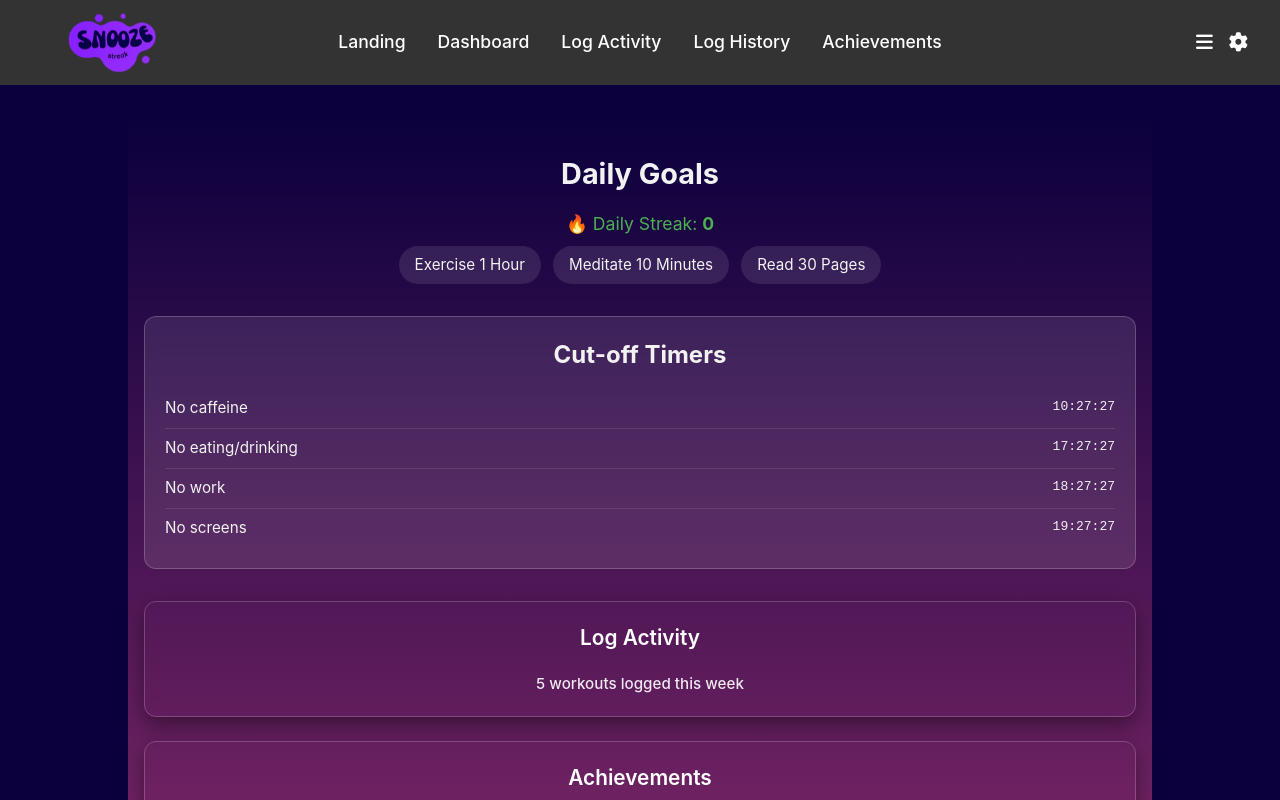
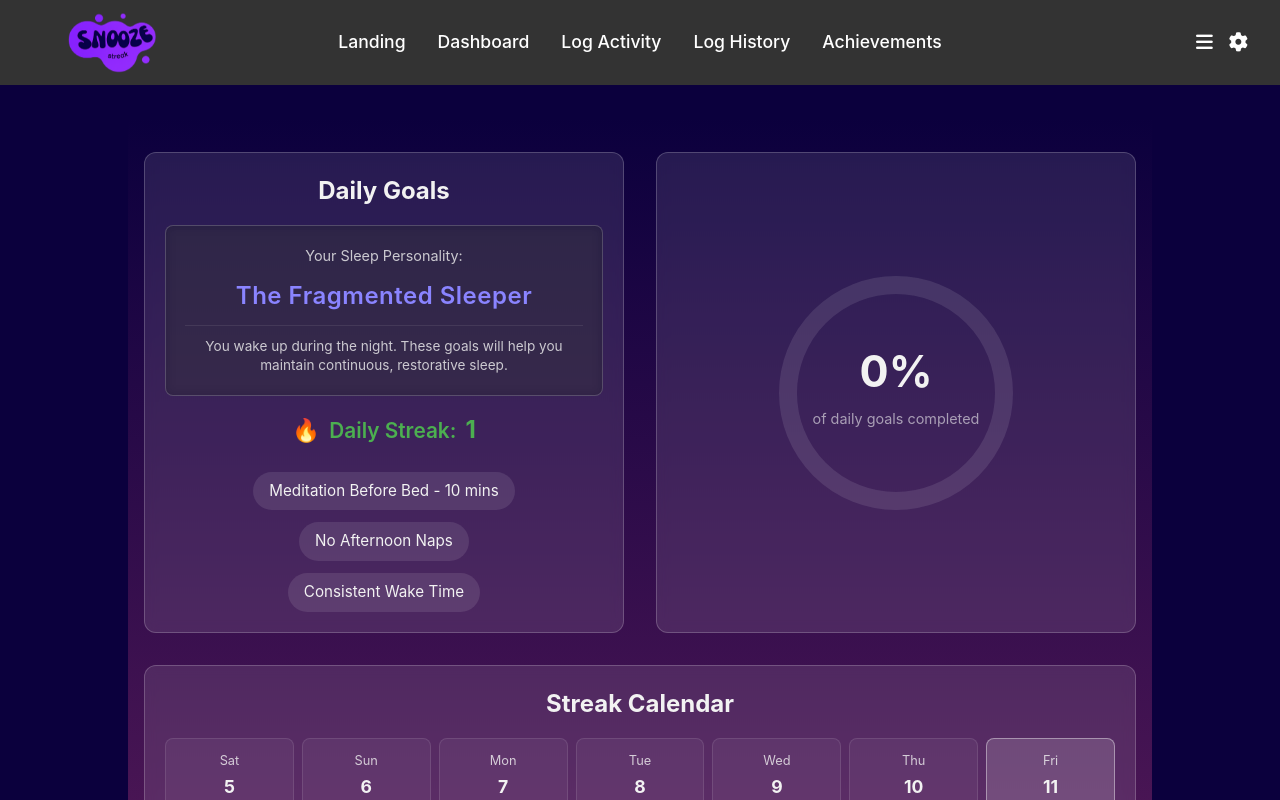
Before and after one commit to kayzute/snoozestreak, a React (Vite) app in the folder frontend/: page /signin in a window 1280 px wide. Both pictures are taken after typing "name@example.com", "Sample123" into the empty fields and a click on the button "Sign In". Shown: the top 800 px of the page. Built offline with nearby package versions, Linux system fonts and the light colour scheme.

Commit message:
Final dashboard fix

```diff
--- /dev/null
+++ b/frontend/src/components/CircularProgress.jsx
@@ -0,0 +1,66 @@
+import React from 'react';
+
+const CircularProgress = ({ percentage }) => {
+  const radius = 60;
+  const circumference = 2 * Math.PI * radius;
+  const strokeDashoffset = circumference - (percentage / 100) * circumference;
+
+  return (
+    <div className="circular-progress">
+      <svg width="150" height="150" viewBox="0 0 150 150">
+        {/* Background circle */}
+        <circle
+          cx="75"
+          cy="75"
+          r={radius}
+          stroke="rgba(255,255,255,0.1)"
+          strokeWidth="10"
+          fill="none"
+        />
+        {/* Progress circle */}
+        <circle
+          cx="75"
+          cy="75"
+          r={radius}
+          stroke="#4caf50"
+          strokeWidth="10"
+          fill="none"
+          strokeDasharray={circumference}
+          strokeDashoffset={strokeDashoffset}
+          transform="rotate(-90 75 75)"
+          style={{
+            transition: 'stroke-dashoffset 0.3s ease'
+          }}
+        />
+        {/* Percentage text */}
+        <text
+          x="75"
+          y="65"
+          textAnchor="middle"
+          dominantBaseline="middle"
+          fill="#f2f2f2"
+          fontSize="24"
+          fontWeight="bold"
+          fontFamily="-apple-system, BlinkMacSystemFont, 'Segoe UI', sans-serif"
+        >
+          {Math.round(percentage)}%
+        </text>
+        {/* Subtitle text */}
+        <text
+          x="75"
+          y="90"
+          textAnchor="middle"
+          dominantBaseline="middle"
+          fill="#f2f2f2"
+          fontSize="8"
+          fontFamily="-apple-system, BlinkMacSystemFont, 'Segoe UI', sans-serif"
+          opacity="0.6"
+        >
+          of daily goals completed
+        </text>
+      </svg>
+    </div>
+  );
+};
+
+export default CircularProgress;
--- a/frontend/src/pages/Dashboard.css
+++ b/frontend/src/pages/Dashboard.css
@@ -34,25 +34,90 @@ body {
 
 .daily-goals {
   margin-bottom: 2rem;
+  display: flex;
+  justify-content: space-between;
+  gap: 2rem;
+  width: 100%;
 }
+
+.goals-box {
+  flex: 0 0 calc(50% - 1rem);
+  padding: 1.25rem;
+  background: rgba(255,255,255,0.1);
+  border: 1px solid rgba(255,255,255,0.2);
+  border-radius: 12px;
+  backdrop-filter: blur(6px);
+  display: flex;
+  flex-direction: column;
+  align-items: center;
+  transition: transform 0.2s ease, box-shadow 0.2s ease;
+}
+
+.goals-box:hover {
+  transform: scale(1.02);
+  box-shadow: 0 8px 20px rgba(0, 0, 0, 0.2);
+}
+
+.goals-box .section-title {
+  margin-top: 0;
+  font-size: 1.5rem;
+  text-align: center;
+  margin-bottom: 1rem;
+}
+
+.goals-container {
+  display: flex;
+  flex-direction: column;
+  align-items: center;
+}
+
 .goals-grid {
-  display: inline-flex;
-  flex-wrap: wrap;
+  display: flex;
+  flex-direction: column;
   gap: 0.75rem;
+  width: 100%;
+}
+
+.progress-container {
+  flex: 0 0 calc(50% - 1rem);
+  display: flex;
   justify-content: center;
+  align-items: center;
+  padding: 2rem;
+  background: rgba(255,255,255,0.1);
+  border: 1px solid rgba(255,255,255,0.2);
+  border-radius: 12px;
+  backdrop-filter: blur(6px);
+  transition: transform 0.2s ease, box-shadow 0.2s ease;
 }
+
+.progress-container:hover {
+  transform: scale(1.02);
+  box-shadow: 0 8px 20px rgba(0, 0, 0, 0.2);
+}
+
+.circular-progress {
+  display: flex;
+  justify-content: center;
+  align-items: center;
+  transform: scale(1.8);  /* Made progress bar even bigger to fill the space better */
+}
+
 .goal-pill {
   background: var(--pill-bg);
   padding: 0.5rem 1rem;
   border-radius: 999px;
   font-size: 0.95rem;
   cursor: pointer;
-  transition: background 0.2s;
+  transition: all 0.2s ease;
   color: var(--text-light);
+  text-align: center;
+  width: fit-content;
+  margin: 0 auto;
 }
+
 .goal-pill:hover {
-  background: var(----pill-bg);
-  color: var(--accent-grad)
+  background: rgba(255,255,255,0.2);
 }
 
 /* widgets */
@@ -101,6 +166,11 @@ body {
   border: 1px solid rgba(255,255,255,0.2);
   border-radius: 12px;
   backdrop-filter: blur(6px);
+  transition: transform 0.2s ease, box-shadow 0.2s ease;
+}
+.daily-timers:hover {
+  transform: scale(1.02);
+  box-shadow: 0 8px 20px rgba(0, 0, 0, 0.2);
 }
 .daily-timers h2 {
   margin: 0 0 1rem;
@@ -131,11 +201,59 @@ body {
   color: #f2f2f2;
 }
 
+@keyframes shakeAndGrow {
+  0% {
+    transform: scale(1) rotate(0deg);
+    opacity: 0.5;
+  }
+  10% {
+    transform: scale(1) rotate(0deg);
+    opacity: 1;
+  }
+  20% {
+    transform: scale(1.1) rotate(-5deg);
+  }
+  30% {
+    transform: scale(1.2) rotate(5deg);
+  }
+  40% {
+    transform: scale(1.25) rotate(-5deg);
+  }
+  50% {
+    transform: scale(1.3) rotate(5deg);
+  }
+  60% {
+    transform: scale(1.3) rotate(-3deg);
+  }
+  70% {
+    transform: scale(1.2) rotate(0deg);
+  }
+  85% {
+    transform: scale(1.1) rotate(0deg);
+  }
+  100% {
+    transform: scale(1) rotate(0deg);
+  }
+}
+
 .streak-counter {
   text-align: center;
-  margin-bottom: 0.5rem;
-  font-size: 1.1rem;
-  color: #4caf50; /* green text */
+  margin-bottom: 1.5rem;
+  font-size: 1.3rem;
+  color: #4caf50;
+  font-weight: 600;
+}
+
+.streak-counter strong {
+  font-size: 1.5rem;
+  font-weight: 700;
+  margin-left: 4px;
+}
+
+.streak-counter .fire-emoji {
+  display: inline-block;
+  font-size: 1.4rem;
+  margin-right: 4px;
 }
 
 
@@ -148,3 +266,123 @@ body {
 .goal-pill.completed:hover {
   opacity: 0.8;
 }
+
+.role-value {
+  font-weight: 600;
+  font-size: 1.5rem;
+  display: block;
+  margin: 0.7rem 0;
+  color: #8A84FF;
+  letter-spacing: 0.5px;
+}
+
+.role-indicator {
+  background: rgba(20, 20, 30, 0.4);
+  border-radius: 8px;
+  padding: 1.2rem;
+  margin-bottom: 1rem;
+  text-align: center;
+  backdrop-filter: blur(6px);
+  border: 1px solid rgba(255,255,255,0.2);
+}
+
+.role-label {
+  color: var(--text-light);
+  opacity: 0.8;
+  font-size: 0.9rem;
+  display: block;
+}
+
+.role-description {
+  color: var(--text-light);
+  font-size: 0.85rem;
+  opacity: 0.8;
+  line-height: 1.4;
+  margin-top: 0.7rem;
+  padding-top: 0.7rem;
+  border-top: 1px solid rgba(255,255,255,0.1);
+}
+
+.streak-calendar {
+  background: rgba(255,255,255,0.1);
+  border: 1px solid rgba(255,255,255,0.2);
+  border-radius: 12px;
+  padding: 1.25rem;
+  margin: 2rem 0;
+  backdrop-filter: blur(6px);
+}
+
+.streak-calendar h2 {
+  margin: 0 0 1rem;
+  text-align: center;
+  color: var(--text-light);
+  font-size: 1.5rem;
+}
+
+.calendar-grid {
+  display: grid;
+  grid-template-columns: repeat(7, 1fr);
+  gap: 0.5rem;
+}
+
+.calendar-day {
+  background: rgba(255,255,255,0.05);
+  border: 1px solid rgba(255,255,255,0.1);
+  border-radius: 8px;
+  padding: 0.75rem;
+  text-align: center;
+  position: relative;
+  transition: all 0.2s ease;
+}
+
+.calendar-day:hover {
+  transform: translateY(-2px);
+  background: rgba(255,255,255,0.1);
+}
+
+.completion-indicator {
+  position: absolute;
+  top: 0.25rem;
+  right: 0.25rem;
+  color: #4caf50;
+  font-size: 1.1rem;
+  font-weight: bold;
+}
+
+.calendar-day.completed {
+  background: rgba(76, 175, 80, 0.3);
+  border-color: #4caf50;
+}
+
+.calendar-day.completed:hover {
+  background: rgba(76, 175, 80, 0.4);
+}
+
+.calendar-day.completed .day-label,
+.calendar-day.completed .date-number {
+  color: #fff;
+}
+
+.calendar-day.today {
+  border-color: rgba(255,255,255,0.4);
+  background: rgba(255,255,255,0.15);
+}
+
+.calendar-day.today.completed {
+  border-color: #4caf50;
+  background: rgba(76, 175, 80, 0.3);
+  box-shadow: 0 0 10px rgba(76, 175, 80, 0.2);
+}
+
+.day-label {
+  font-size: 0.8rem;
+  color: var(--text-light);
+  opacity: 0.8;
+  margin-bottom: 0.25rem;
+}
+
+.date-number {
+  font-size: 1.1rem;
+  font-weight: bold;
+  color: var(--text-light);
+}
--- a/frontend/src/pages/Dashboard.jsx
+++ b/frontend/src/pages/Dashboard.jsx
@@ -1,5 +1,6 @@
 import React, { useState, useEffect } from 'react';
 import { Link } from 'react-router-dom';
+import CircularProgress from '../components/CircularProgress';
 import './Dashboard.css';
 // git test
 
@@ -16,16 +17,62 @@ function formatDuration(ms) {
 
 function getNextBedtime(timeStr) {
   const [H, M] = timeStr.split(':').map(Number);
-  const now    = new Date();
-  const bt     = new Date(now);
+  const now = new Date();
+  const bt = new Date(now);
   bt.setHours(H, M, 0, 0);
-  if (bt <= now) bt.setDate(bt.getDate() + 1);
+
+  // If bedtime is already past for today, set it to tomorrow
+  if (bt <= now) {
+    bt.setDate(bt.getDate() + 1);
+  }
   return bt;
 }
 
+const personalizedGoals = {
+  'Restless Relaxer': [
+    'Progressive Muscle Relaxation - 15 mins',
+    'No Screen Time 2hrs Before Bed',
+    'Evening Yoga Session - 20 mins'
+  ],
+  'Fragmented Sleeper': [
+    'Meditation Before Bed - 10 mins',
+    'No Afternoon Naps',
+    'Consistent Wake Time'
+  ],
+  'Sleep-Deprived Dreamer': [
+    'Earlier Bedtime - By 10PM',
+    'Morning Sunlight - 10 mins',
+    'No Late Caffeine'
+  ],
+  'Healthy Sleeper': [
+    'Exercise 1 Hour',
+    'Meditate 10 Minutes',
+    'Read 30 Pages'
+  ],
+  'Oversleeping Owl': [
+    'Morning Walk - 15 mins',
+    'Set Single Alarm',
+    'No Snooze Button'
+  ],
+  'default': [
+    'Exercise 1 Hour',
+    'Meditate 10 Minutes',
+    'Read 30 Pages'
+  ]
+};
+
+const sleepRoleDescriptions = {
+  'Restless Relaxer': 'Your mind tends to race at bedtime. These goals will help you wind down naturally and find your calm.',
+  'Fragmented Sleeper': 'You wake up during the night. These goals will help you maintain continuous, restorative sleep.',
+  'Sleep-Deprived Dreamer': 'You\'re getting less sleep than needed. These goals will help you reclaim your natural sleep rhythm.',
+  'Healthy Sleeper': 'You have good sleep habits. These goals will help you maintain and optimize your rest.',
+  'Oversleeping Owl': 'You tend to oversleep. These goals will help you wake up refreshed and energized.',
+  'default': 'Personalized goals to help you achieve better sleep quality.'
+};
+
 // bedtime can be altered later to add user input, maybe included in survey
 // and customizable in settings?
-function DailyTimers({ bedtime = '23:00' }) {
+function DailyTimers({ bedtime = '22:00' }) {  // Changed bedtime to 10 PM
   const goals = [
     { label: 'No caffeine',        hours: 10 },
     { label: 'No eating/drinking', hours: 3  },
@@ -33,20 +80,21 @@ function DailyTimers({ bedtime = '23:00' }) {
     { label: 'No screens',         hours: 1  },
   ];
 
-  const [now, setNow] = useState(Date.now());
+  // Set a fixed "current time" for demo purposes
+  const [now] = useState(() => {
+    const demoTime = new Date();
+    demoTime.setHours(17, 30, 0, 0); // Set to 5:30 PM
+    return demoTime.getTime();
+  });
+
   const nextBed = getNextBedtime(bedtime);
-
-  useEffect(() => {
-    const id = setInterval(() => setNow(Date.now()), 1000);
-    return () => clearInterval(id);
-  }, []);
 
   return (
     <section className="daily-timers">
       <h2>Cut-off Timers</h2>
       <ul>
         {goals.map(({ label, hours }) => {
-          const cutoff    = nextBed.getTime() - hours * 3_600_000;
+          const cutoff = nextBed.getTime() - hours * 3_600_000;
           const remaining = cutoff - now;
           return (
             <li key={label}>
@@ -61,12 +109,9 @@ function DailyTimers({ bedtime = '23:00' }) {
 }
 
 export default function Dashboard() {
-  // daily goals change based on survey
-  const dailyGoals = [
-    'Exercise 1 Hour',
-    'Meditate 10 Minutes',
-    'Read 30 Pages',
-  ];
+  const [userRole] = useState('Fragmented Sleeper');
+  const roleDescription = sleepRoleDescriptions[userRole] || sleepRoleDescriptions.default;
+  const dailyGoals = personalizedGoals[userRole] || personalizedGoals.default;
 
   const widgets = [
     {
@@ -86,55 +131,58 @@ export default function Dashboard() {
     },
   ];
 
-  // month day year format
-  const todayStr = () => new Date().toISOString().split('T')[0];
-  const yesterdayStr = () => {
-    const d = new Date();
-    d.setDate(d.getDate() - 1);
-    return d.toISOString().split('T')[0];
-  };
+  // Initialize states
+  const [streak, setStreak] = useState(1);
+  const [checkedGoals, setCheckedGoals] = useState(() => Array(dailyGoals.length).fill(false));
+  const [completionHistory, setCompletionHistory] = useState(() => {
+    const today = new Date();
+    const history = {};
 
-  // load checked state from localStorage
-  const [checkedGoals, setCheckedGoals] = useState(() => {
-    const saved = JSON.parse(localStorage.getItem('checkedGoals') || '{}');
-    if (saved.date === todayStr() && Array.isArray(saved.checked)) {
-      return saved.checked;
-    }
-    return Array(dailyGoals.length).fill(false);
+    // Add Wed 23
+    const wed23 = new Date(today);
+    wed23.setDate(23);
+    history[wed23.toISOString().split('T')[0]] = true;
+
+    // Add Sun 27
+    const sun27 = new Date(today);
+    sun27.setDate(27);
+    history[sun27.toISOString().split('T')[0]] = true;
+
+    return history;
   });
 
-  // load streak and last-counted-date
-  const [streak, setStreak] = useState(() => {
-    const saved = JSON.parse(localStorage.getItem('streakData') || '{}');
-    return saved.streak || 0;
+  // Update both streak and calendar when all goals are completed
+  useEffect(() => {
+    if (checkedGoals.every(Boolean)) {
+      // Update streak
+      setStreak(2);
+
+      // Update calendar for Monday
+      const today = new Date();
+      const monday = new Date(today);
+      monday.setDate(28); // Set to Monday the 28th
+      const mondayStr = monday.toISOString().split('T')[0];
+
+      setCompletionHistory(prev => ({
+        ...prev,
+        [mondayStr]: true
+      }));
+    } else {
+      // Reset streak and remove Monday's completion if not all goals are checked
+      setStreak(1);
+
+      const today = new Date();
+      const monday = new Date(today);
+      monday.setDate(28);
+      const mondayStr = monday.toISOString().split('T')[0];
+
+      setCompletionHistory(prev => {
+        const newHistory = { ...prev };
+        delete newHistory[mondayStr];
+        return newHistory;
       });
-  const [lastCountedDate, setLastCountedDate] = useState(() => {
-    const saved = JSON.parse(localStorage.getItem('streakData') || '{}');
-    return saved.lastDate || null;
-  });
-
-
-  useEffect(() => {
-    // checked state to today's date
-    localStorage.setItem(
-      'checkedGoals',
-      JSON.stringify({ date: todayStr(), checked: checkedGoals })
-    );
-
-    // if all goals are checked and today has not been counted, update
-    if (checkedGoals.every(Boolean) && lastCountedDate !== todayStr()) {
-      let newStreak = 1;
-      if (lastCountedDate === yesterdayStr()) {
-        newStreak = streak + 1;
     }
-      setStreak(newStreak);
-      setLastCountedDate(todayStr());
-      localStorage.setItem(
-        'streakData',
-        JSON.stringify({ streak: newStreak, lastDate: todayStr() })
-      );
-    }
-  }, [checkedGoals, lastCountedDate, streak]);
+  }, [checkedGoals]);
 
   // toggle one goal
   const toggleGoal = (i) => {
@@ -143,16 +191,28 @@ export default function Dashboard() {
     );
   };
 
+  // Calculate progress percentage
+  const calculateProgress = () => {
+    const completedGoals = checkedGoals.filter(Boolean).length;
+    return (completedGoals / dailyGoals.length) * 100;
+  };
+
   return (
     <main className="dashboard">
       <section className="daily-goals">
+        <div className="goals-box">
           <h2 className="section-title">Daily Goals</h2>
-
-        {/*streaks */}
-        <div className="streak-counter">
-          🔥 Daily Streak: <strong>{streak}</strong>
+          <div className="role-indicator">
+            <span className="role-label">Your Sleep Personality:</span>
+            <span className="role-value" data-text={userRole}>The {userRole}</span>
+            <div className="role-description">
+              {roleDescription}
             </div>
-
+          </div>
+          <div className="streak-counter" key={streak}>
+            <span className="fire-emoji">🔥</span> Daily Streak: <strong>{streak}</strong>
+          </div>
+          <div className="goals-container">
             <div className="goals-grid">
               {dailyGoals.map((goal, i) => (
                 <span
@@ -164,10 +224,42 @@ export default function Dashboard() {
                 </span>
               ))}
             </div>
+          </div>
+        </div>
+        <div className="progress-container">
+          <CircularProgress percentage={calculateProgress()} />
+        </div>
+      </section>
+
+      {/* Streak Calendar */}
+      <section className="streak-calendar">
+        <h2>Streak Calendar</h2>
+        <div className="calendar-grid">
+          {Array.from({ length: 7 }, (_, i) => {
+            const date = new Date();
+            date.setDate(date.getDate() - 6 + i);
+            const dateStr = date.toISOString().split('T')[0];
+            const isCompleted = completionHistory[dateStr];
+            const isToday = dateStr === new Date().toISOString().split('T')[0];
+
+            return (
+              <div
+                key={dateStr}
+                className={`calendar-day ${isCompleted ? 'completed' : ''} ${isToday ? 'today' : ''}`}
+              >
+                <div className="day-label">
+                  {['Sun', 'Mon', 'Tue', 'Wed', 'Thu', 'Fri', 'Sat'][date.getDay()]}
+                </div>
+                <div className="date-number">{date.getDate()}</div>
+                {isCompleted && <span className="completion-indicator">✓</span>}
+              </div>
+            );
+          })}
+        </div>
       </section>
 
       {/* timers */}
-      <DailyTimers bedtime="23:00" />
+      <DailyTimers bedtime="22:00" />
 
       {/* widgets */}
       <section className="widgets-grid">
```
Lines whose indentation alone changed are shown as unchanged.
